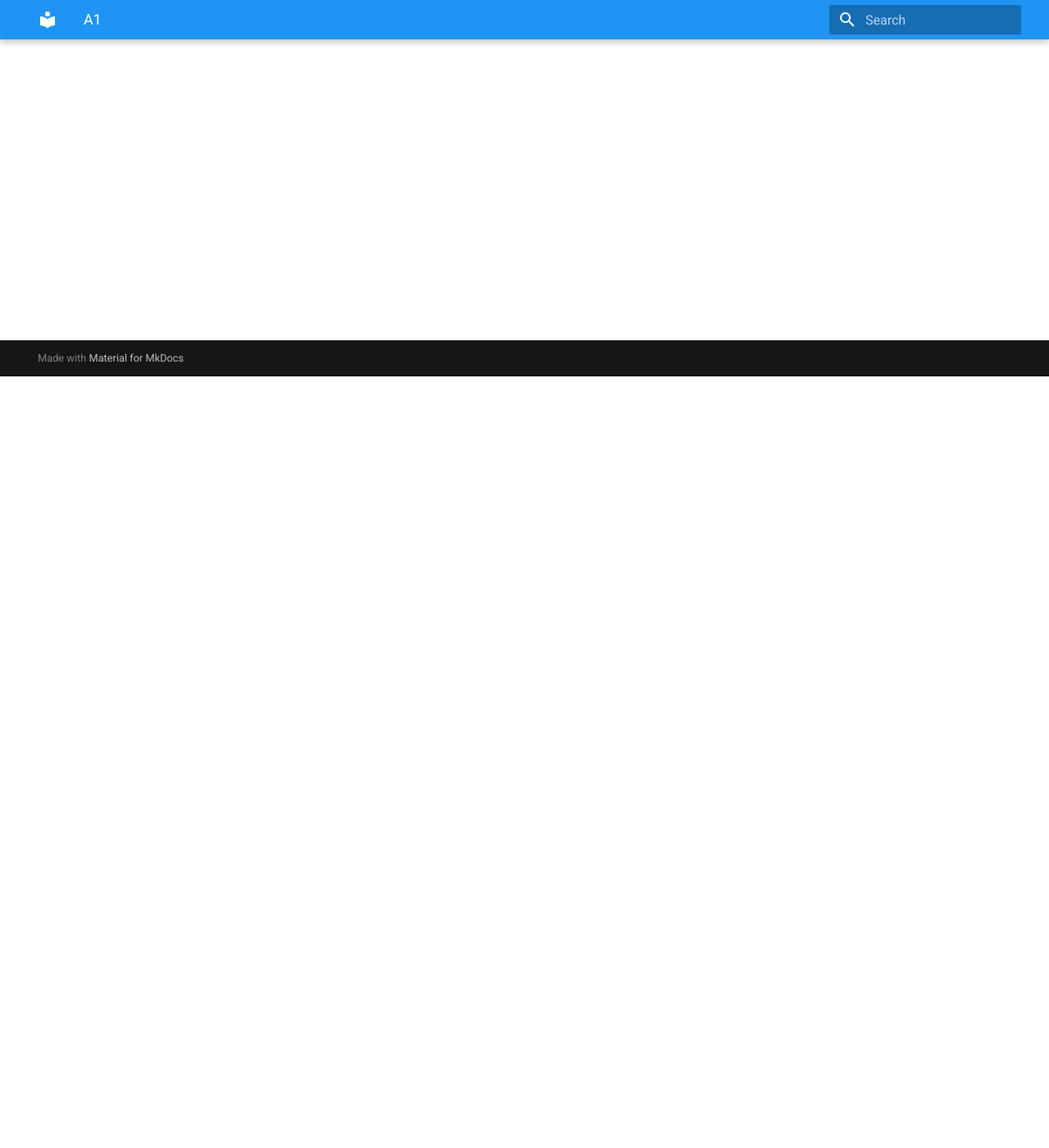
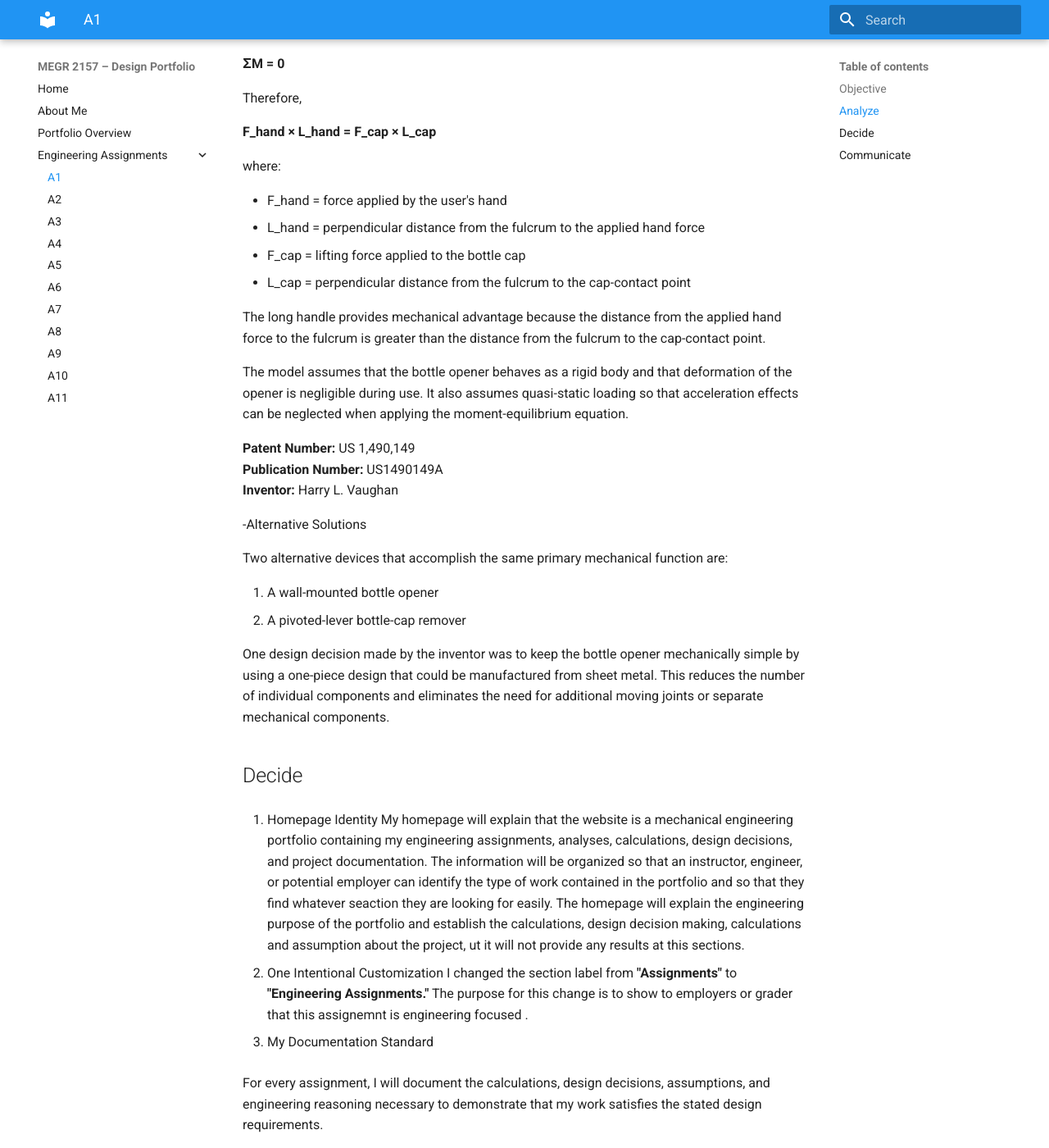
Before and after one commit to ncenatus/design-project-portfolio, an MkDocs documentation site: the page built from docs/assignments/A01/index.md, in a window 1280 px wide and 1400 px high, scrolled down 941 px. Shown: the whole window at 82% size. Built offline with MkDocs 1.6.1 and Material for MkDocs 9.7.7, drawn with Linux system fonts in a browser that asks for light colours; some of the changed text lies outside the part shown.

Commit message:
Update index.md

```diff
--- a/docs/assignments/A01/index.md
+++ b/docs/assignments/A01/index.md
@@ -2,11 +2,82 @@
 
 ## Objective
 
+-Navigability
+Yes, a reader can locate specific projects in under 60 seconds because the projects are organized on the main page and are easy to identify. The reader only needs to scroll a short distance to locate a specific project.
+
+-Reproducibility
+No, the portfolio does not contain enough information for another engineer to fully reproduce the work without asking additional questions. The portfolio provides CAD drawings and descriptions of the projects, but it does not consistently provide dimensions, material specifications, tolerances, manufacturing procedures, or other technical information necessary to reproduce the designs.
+
+-Evidence of Reasoning
+The portfolio provides some evidence of engineering reasoning. For example, in the Butterfly Valve Throttle Body project, the designer demonstrates how the throttle cable causes the arm to pivot and regulate airflow to the engine. This connects the geometry and motion of the mechanism to its intended mechanical function. However, the portfolio does not provide detailed calculations or comparisons with alternative designs that explain why this particular design was selected.
+
+-Professional Tone
+The portfolio uses engineering terminology such as fatigue testing, force measurements, CAD modeling, and mechanical design. These terms communicate the engineering methods used in the projects and allow an engineering employer or other technical reader to understand the type of work that was performed.
 
 ## Analyze
 
+-Task B: Product Analysis
+--Product: Bottle Opener
+
+-Primary Function
+The primary mechanical function of the bottle opener is to convert an applied force from the user's hand into a larger lifting force at the edge of a bottle cap. The bottle opener accomplishes this using leverage to deform and remove the cap from the bottle.
+
+-Governing Model
+The bottle opener can be understood using static moment equilibrium:
+
+**ΣM = 0**
+
+Therefore,
+
+**F_hand × L_hand = F_cap × L_cap**
+
+where:
+
+- F_hand = force applied by the user's hand
+- L_hand = perpendicular distance from the fulcrum to the applied hand force
+- F_cap = lifting force applied to the bottle cap
+- L_cap = perpendicular distance from the fulcrum to the cap-contact point
+
+The long handle provides mechanical advantage because the distance from the applied hand force to the fulcrum is greater than the distance from the fulcrum to the cap-contact point.
+
+The model assumes that the bottle opener behaves as a rigid body and that deformation of the opener is negligible during use. It also assumes quasi-static loading so that acceleration effects can be neglected when applying the moment-equilibrium equation.
+
+**Patent Number:** US 1,490,149
+**Publication Number:** US1490149A
+**Inventor:** Harry L. Vaughan
+
+
+-Alternative Solutions
+
+Two alternative devices that accomplish the same primary mechanical function are:
+
+1. A wall-mounted bottle opener
+2. A pivoted-lever bottle-cap remover
+
+One design decision made by the inventor was to keep the bottle opener mechanically simple by using a one-piece design that could be manufactured from sheet metal. This reduces the number of individual components and eliminates the need for additional moving joints or separate mechanical components.
+
+
 
 ## Decide
+1. Homepage Identity
+My homepage will explain that the website is a mechanical engineering portfolio containing my engineering assignments, analyses, calculations, design decisions, and project documentation. The information will be organized so that an instructor, engineer, or potential employer can identify the type of work contained in the portfolio and so that they find whatever seaction they are looking for easily. The homepage will explain the engineering purpose of the portfolio and establish the calculations, design decision making, calculations and assumption about the project, ut it will not provide any results at this sections.
+
+2. One Intentional Customization
+I changed the section label from **"Assignments"** to **"Engineering Assignments."** The purpose  for this change is to show to employers or grader that this assignemnt is engineering focused .
+
+3. My Documentation Standard
+
+For every assignment, I will document the calculations, design decisions, assumptions, and engineering reasoning necessary to demonstrate that my work satisfies the stated design requirements.
+
+## Communicate
+
+I am a mechanical engineering student interested in developing the engineering knowledge and skills required to solve real-world problems. What interests me about mechanical engineering is the process of taking a real-world problem, identifying its physical behavior and constraints, developing possible solutions, and evaluating those solutions according to engineering requirements.
+
+I am interested in learning how mechanical systems are designed, analyzed, manufactured, and improved. As I continue my engineering education, I want to improve my skills in mechanical designs, knows about materaisl and how their effects in the real world. I also want top know the manufacturing processes that engineers use to reduce costs and time producing a product. I am interested in understanding not only whether a design works, but why it works and how its performance can be evaluated using engineering principles. I want to be able to approach an a real-world problem like an Engineer so that i may effectively provide a solution that meets the requerments. i also want ot make mistakes in desgin so that i learn from those mistakes.
 
 
-## Communicate
+-What It Means to Defend an Engineering Decision
+
+To defend an engineering decision means being able to explain why a particular solution was recomeneded and why the decision was supported instead of other solutions.
+
+I spent 5 hours on this assignment.
```
